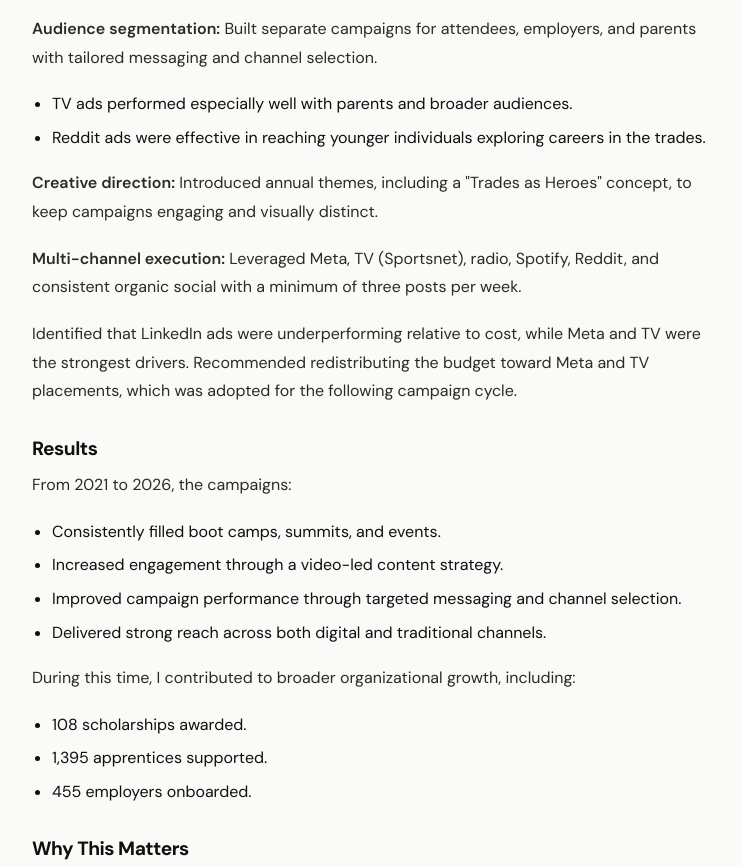
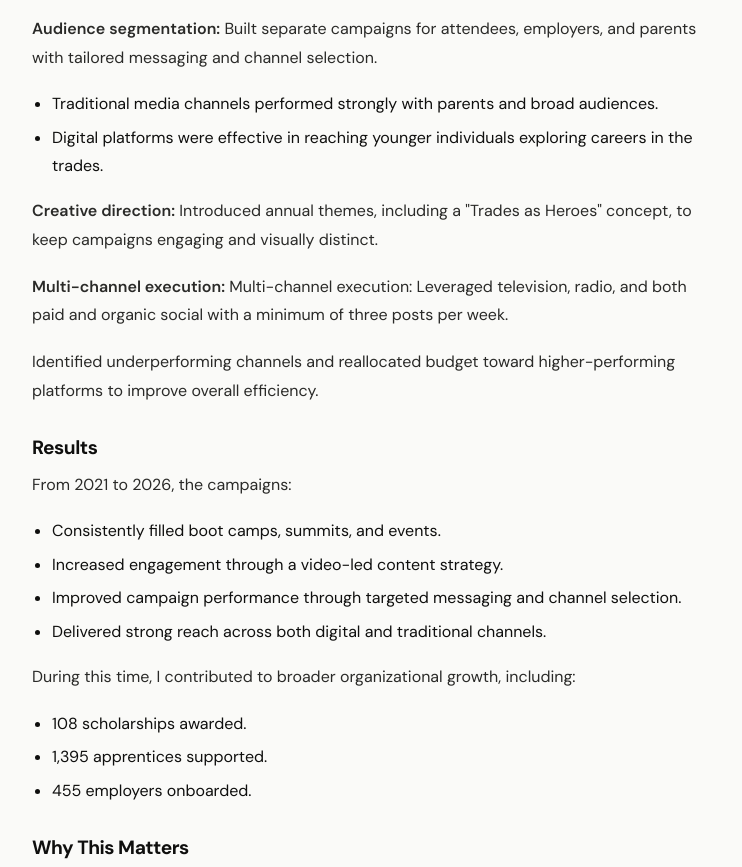
Before and after one commit to thiagobneres/michael-raffanello, a plain HTML site: page blog-post.html in a window 1280 px wide. Shown: the part 1507-2374 px from the top of the page, without its empty margins (108-850 px from the left). Drawn offline with Linux system fonts and the light colour scheme.

Commit message:
Update blog-post.html

```diff
--- a/blog-post.html
+++ b/blog-post.html
@@ -70,12 +70,12 @@
       <p><strong>Video-first content:</strong> Focused on real, engaging formats such as <em>"Day in the Life"</em> videos of skilled trades workers and <a href="https://www.youtube.com/watch?v=5VyVdw9-awA" target="_blank" rel="noopener">Tools in the Trades Boot Camp Sites</a>, a parody-style series inspired by MTV Cribs. These helped showcase the environment, tools, and real experiences in a way that felt authentic and approachable.</p>
       <p><strong>Audience segmentation:</strong> Built separate campaigns for attendees, employers, and parents with tailored messaging and channel selection.</p>
       <ul>
-        <li>TV ads performed especially well with parents and broader audiences.</li>
-        <li>Reddit ads were effective in reaching younger individuals exploring careers in the trades.</li>
+        <li>Traditional media channels performed strongly with parents and broad audiences.</li>
+        <li>Digital platforms were effective in reaching younger individuals exploring careers in the trades.</li>
       </ul>
       <p><strong>Creative direction:</strong> Introduced annual themes, including a "Trades as Heroes" concept, to keep campaigns engaging and visually distinct.</p>
-      <p><strong>Multi-channel execution:</strong> Leveraged Meta, TV (Sportsnet), radio, Spotify, Reddit, and consistent organic social with a minimum of three posts per week.</p>
-      <p>Identified that LinkedIn ads were underperforming relative to cost, while Meta and TV were the strongest drivers. Recommended redistributing the budget toward Meta and TV placements, which was adopted for the following campaign cycle.</p>
+      <p><strong>Multi-channel execution:</strong> Multi-channel execution: Leveraged television, radio, and both paid and organic social with a minimum of three posts per week.</p>
+      <p>Identified underperforming channels and reallocated budget toward higher-performing platforms to improve overall efficiency.</p>
 
       <h2>Results</h2>
       <p>From 2021 to 2026, the campaigns:</p>
```
